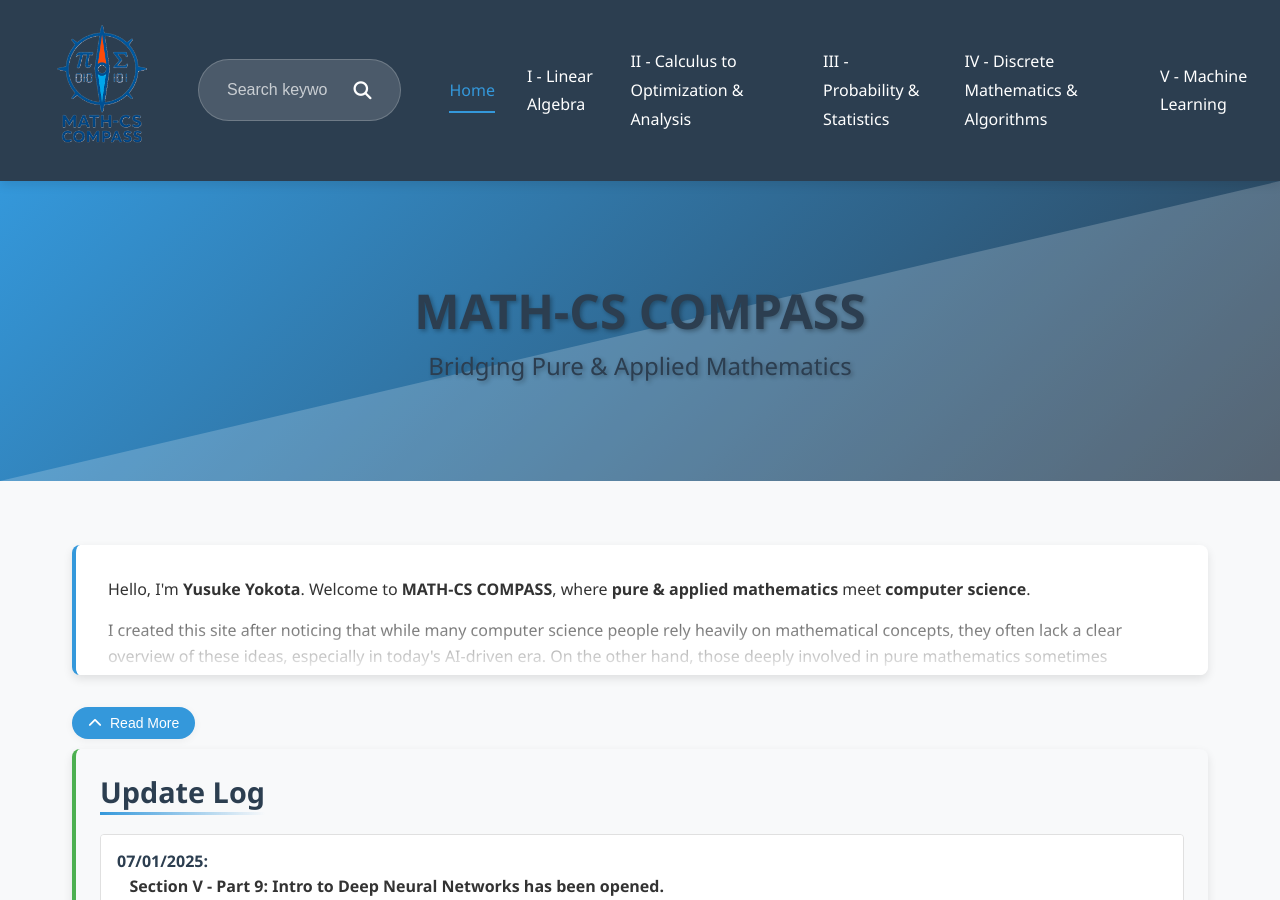
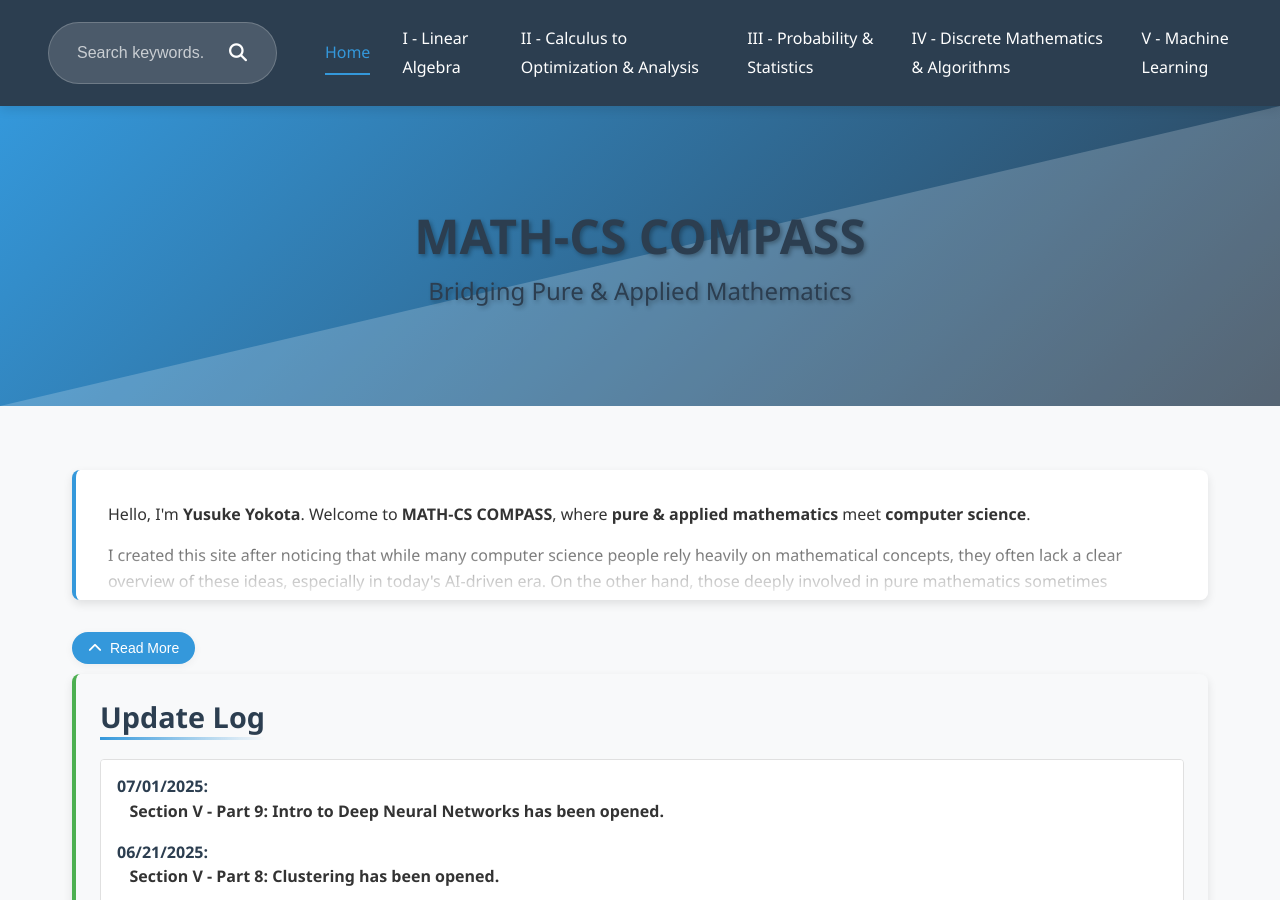
Before and after one commit to Yusukey01/yusukey01.github.io, a Jekyll site: the page built from index.html, in a window 1280 px wide and 900 px high. Built offline with Jekyll 4.4.1, drawn with Linux system fonts in a browser that asks for light colours.

Commit message:
fixed header

```diff
--- a/_includes/header.html
+++ b/_includes/header.html
@@ -1,10 +1,5 @@
 <header>
     <nav class="navbar">
-        <div class="logo">
-            <a href="{{ site.baseurl }}/">
-                <img src="{{ site.baseurl }}/images/test1.png?v={{ site.version }}" alt="MATH-CS COMPASS" class="site-logo">
-            </a>
-        </div>
 
         <div class="search-container">
             <input type="text" id="search-input" placeholder="Search keywords...">
```
